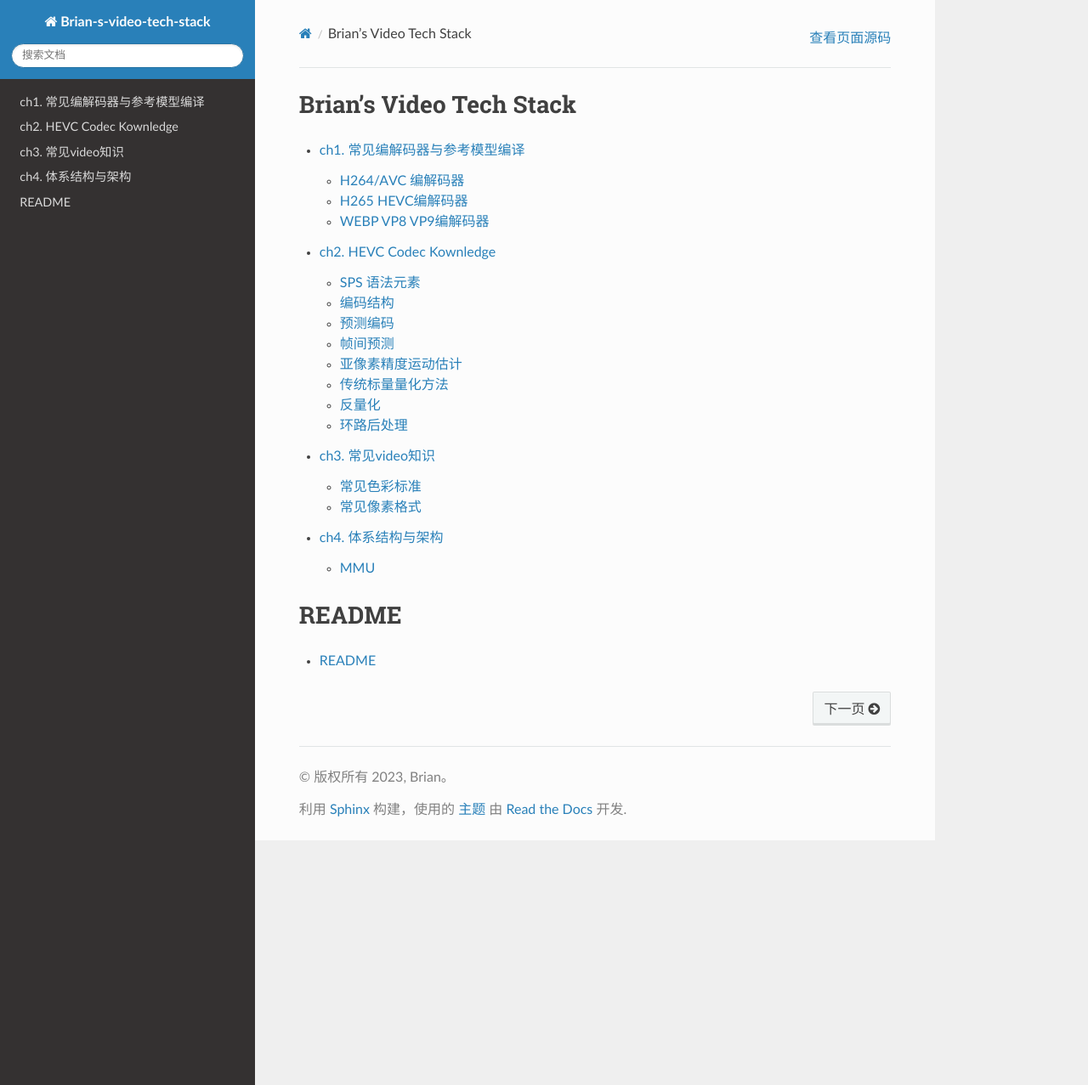
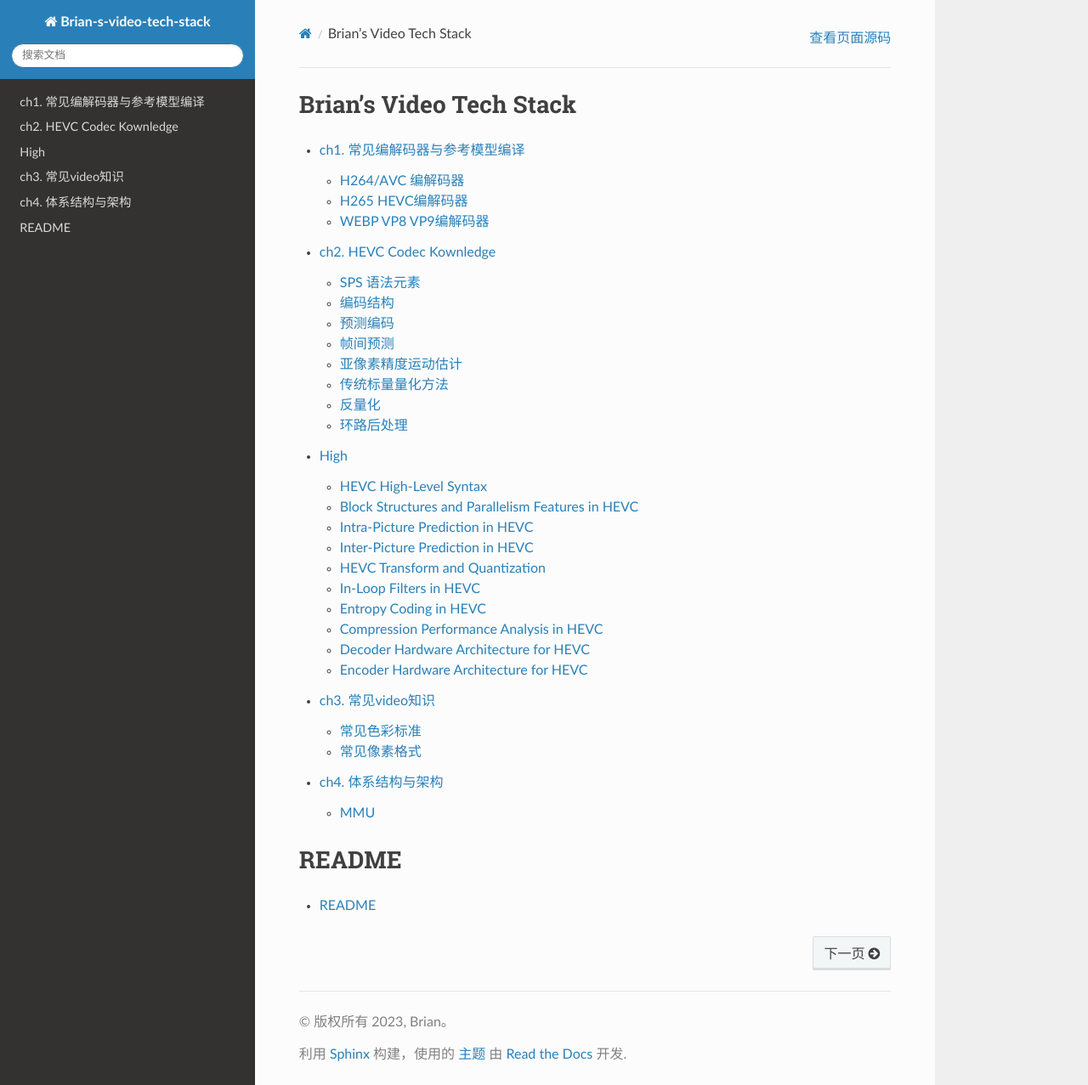
Before and after one commit to Hola39e/brian-s-video-tech-stack, a Sphinx documentation site: the page built from source/index.rst, in a window 1280 px wide and 1277 px high. Shown: the whole window at 85% size. Built offline with Sphinx 7.4.7 and the Read the Docs theme 2.0.0, drawn with Linux system fonts in a browser that asks for light colours.

```diff
--- /dev/null
+++ b/source/docs/chapter5/10. Encoder Hardware Architecture for HEVC.md
@@ -0,0 +1 @@
+# Encoder Hardware Architecture for HEVC
--- /dev/null
+++ b/source/docs/chapter5/2. Block Structures and Parallelism Features in HEVC.md
@@ -0,0 +1 @@
+# Block Structures and Parallelism Features in HEVC
--- /dev/null
+++ b/source/docs/chapter5/3. Intra-Picture Prediction in HEVC.md
@@ -0,0 +1 @@
+# Intra-Picture Prediction in HEVC
--- /dev/null
+++ b/source/docs/chapter5/4. Inter-Picture Prediction in HEVC.md
@@ -0,0 +1 @@
+# Inter-Picture Prediction in HEVC
--- /dev/null
+++ b/source/docs/chapter5/5. HEVC Transform and Quantization.md
@@ -0,0 +1,2 @@
+
+# HEVC Transform and Quantization
--- /dev/null
+++ b/source/docs/chapter5/6. In-Loop Filters in HEVC.md
@@ -0,0 +1 @@
+# In-Loop Filters in HEVC
--- /dev/null
+++ b/source/docs/chapter5/7. Entropy Coding in HEVC.md
@@ -0,0 +1 @@
+# Entropy Coding in HEVC
--- /dev/null
+++ b/source/docs/chapter5/8. Compression Performance Analysis in HEVC.md
@@ -0,0 +1 @@
+# Compression Performance Analysis in HEVC
--- /dev/null
+++ b/source/docs/chapter5/9. Decoder Hardware Architecture for HEVC.md
@@ -0,0 +1 @@
+# Decoder Hardware Architecture for HEVC
--- /dev/null
+++ b/source/docs/chapter5/index.rst
@@ -0,0 +1,16 @@
+High
+=================================
+
+.. toctree::
+    :maxdepth: 1
+
+    1. HEVC High-Level Syntax
+    2. Block Structures and Parallelism Features in HEVC
+    3. Intra-Picture Prediction in HEVC
+    4. Inter-Picture Prediction in HEVC
+    5. HEVC Transform and Quantization
+    6. In-Loop Filters in HEVC
+    7. Entropy Coding in HEVC
+    8. Compression Performance Analysis in HEVC
+    9. Decoder Hardware Architecture for HEVC
+    10. Encoder Hardware Architecture for HEVC
--- a/source/index.rst
+++ b/source/index.rst
@@ -10,6 +10,7 @@ Brian's Video Tech Stack
 
    docs/chapter1/index
    docs/chapter2/index
+   docs/chapter5/index
    docs/chapter3/index
    docs/chapter4/index
 
```
Also changed, not shown: source/docs/chapter5/1. HEVC High-Level Syntax.md (added, +202 -0 lines).
